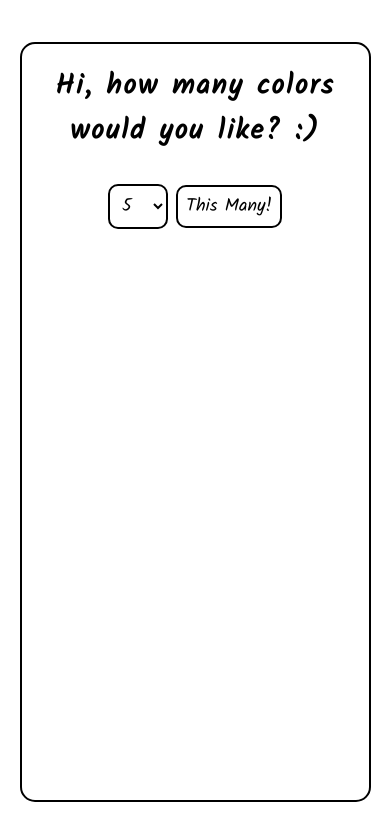
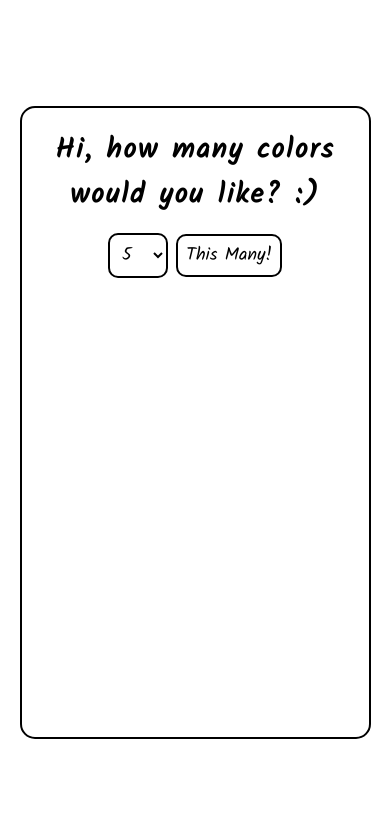
Before and after one commit to jackieBD/color-generator, a plain HTML site: page index.html in a window 390 px wide. Drawn offline with Linux system fonts and the light colour scheme.

Commit message:
Update style.css
added media query

```diff
--- a/style.css
+++ b/style.css
@@ -65,3 +65,15 @@ h1{
   border: 2px black solid;
   border-radius: 15px;
 }
+
+
+@media (max-width: 550px) {
+  .select-div{
+    padding: 15px;
+  }
+
+  .content{
+    height: 75%
+
+  }
+}
```
